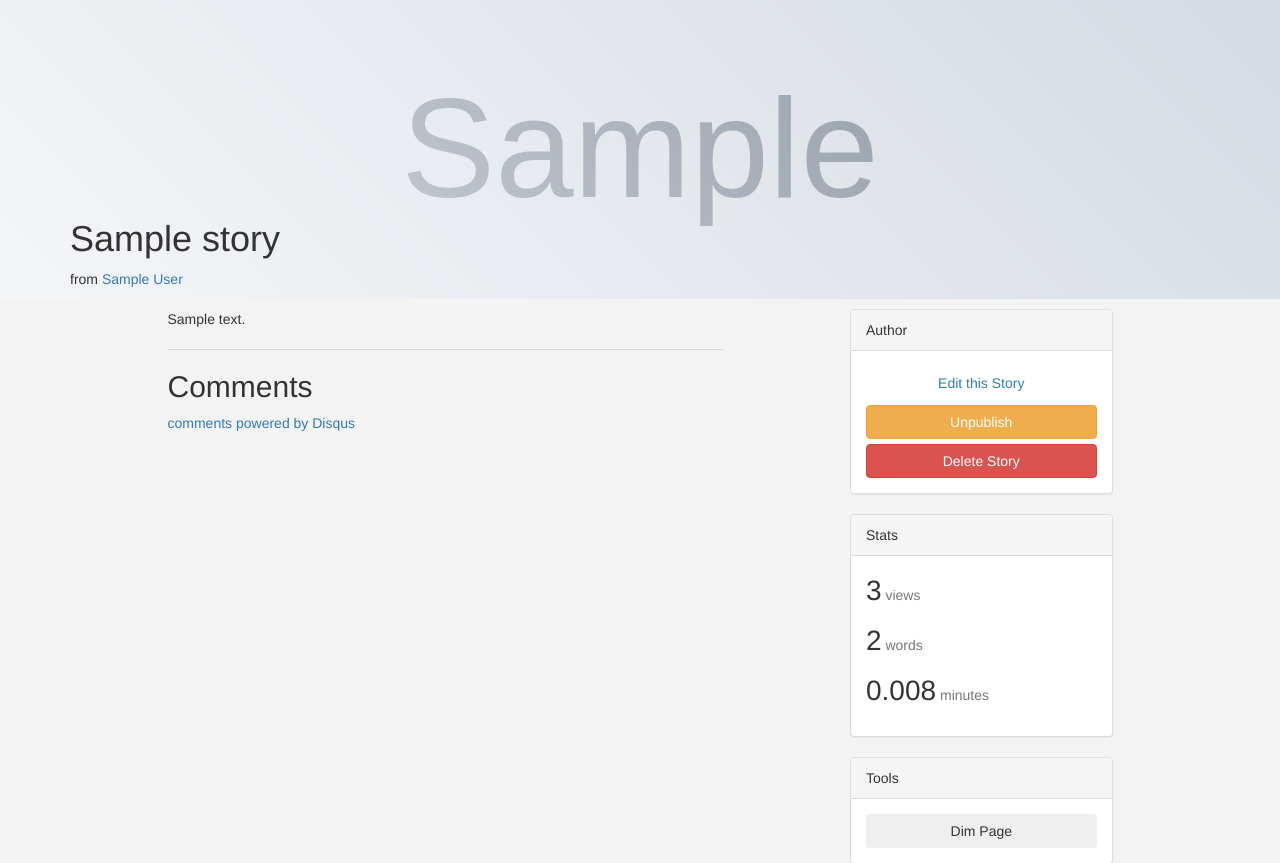
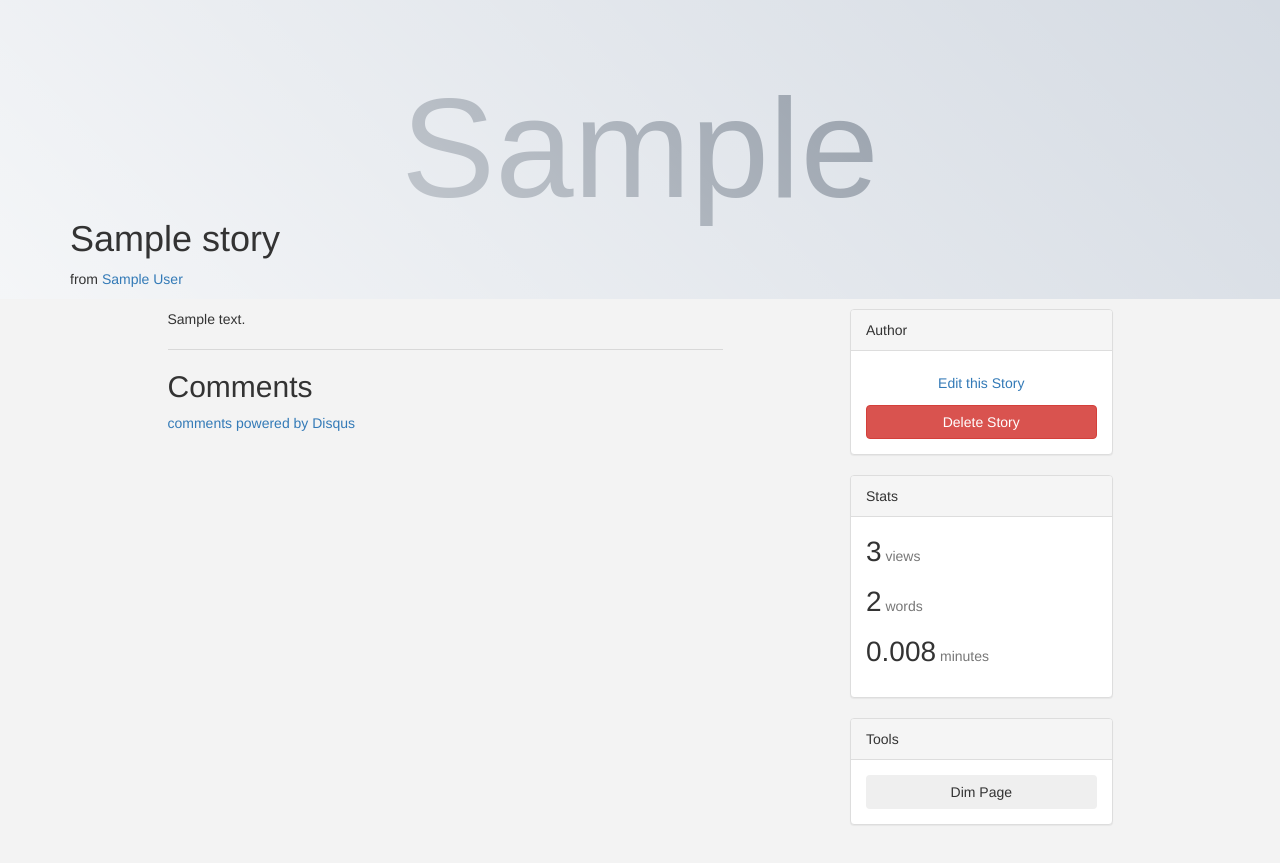
Before and after one commit to huntaub/storieshouse, a Django app: a page that uses storieshouse/templates/house/story_detail.html in a window 1280 px wide. Shown: the part 51-914 px from the top of the page. Run offline with Django 3.2, Linux system fonts and the light colour scheme; a user stored in the database is signed in; tables that the repository leaves empty hold one stand-in row (values such as "Sample post"); grey boxes marked "Sample" are stand-in pictures; parts of the project's set-up code (start-up, migrations or seed data) failed here and were passed over; some libraries are stand-ins or nearby versions.

Commit message:
Allowed Author Panel to Work

```diff
--- a/storieshouse/templates/house/story_detail.html
+++ b/storieshouse/templates/house/story_detail.html
@@ -73,13 +73,13 @@
 					<div class="panel panel-default">
 						<div class="panel-heading">Author</div>
 						<div class="panel-body">
-							<button class="btn btn-link btn-block">Edit this Story</button>
+							<a href="{% url story_edit story.id %}" class="btn btn-link btn-block">Edit this Story</a>
 							{% if story.published %}
-								<button class="btn btn-warning btn-block">Unpublish</button>
+								<!-- <button class="btn btn-warning btn-block">Unpublish</button> -->
 							{% else %}
-								<button class="btn btn-warning btn-block">Publish</button>
+								<!-- <button class="btn btn-warning btn-block">Publish</button> -->
 							{% endif %}
-							<button class="btn btn-danger btn-block">Delete Story</button>
+							<a href="javascript:alert('Feature not yet implemented.');" class="btn btn-danger btn-block">Delete Story</a>
 						</div>
 					</div>
 				{% endif %}
```
